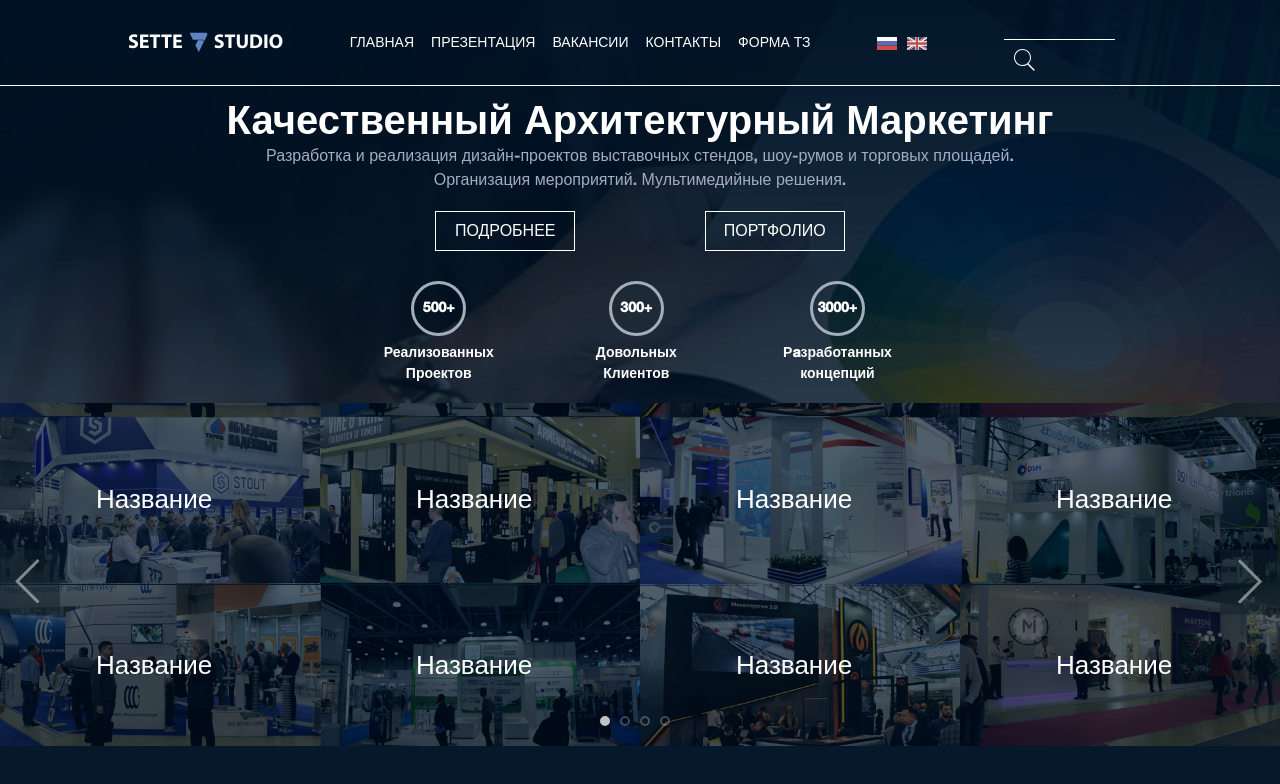
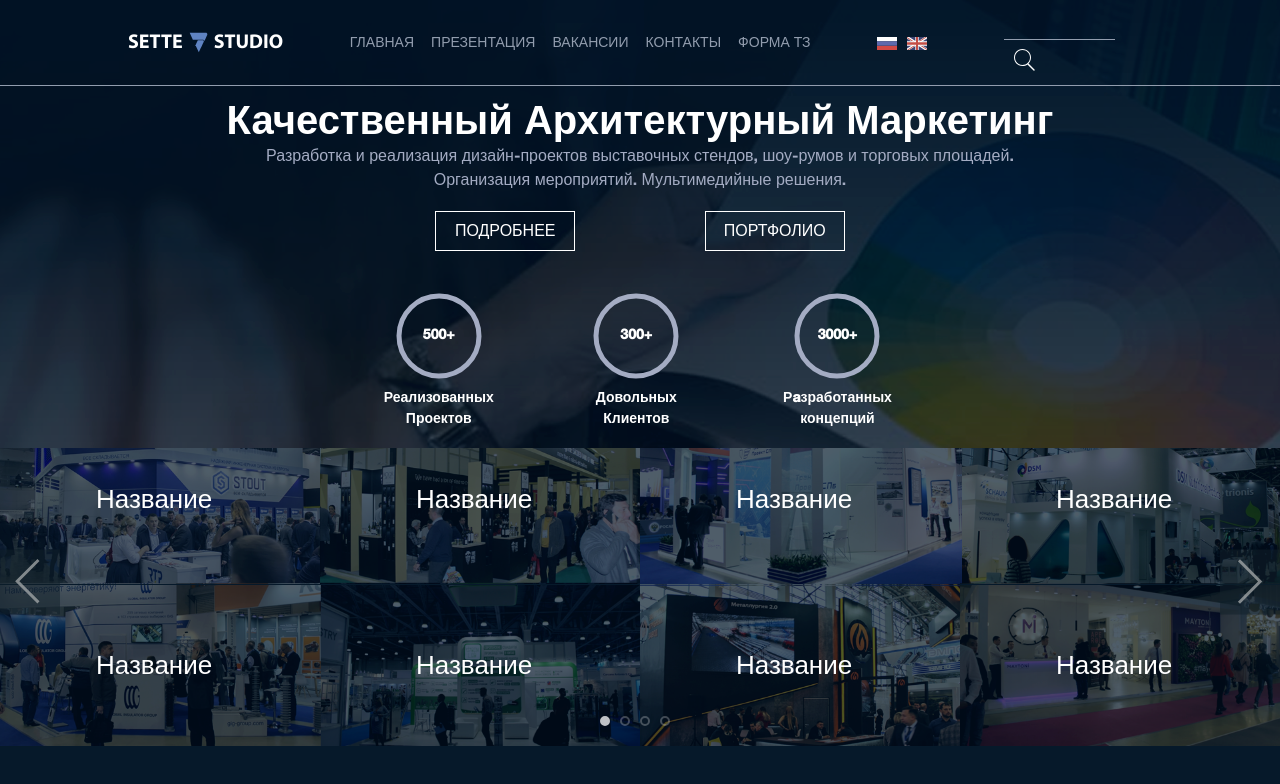
Before and after one commit to pocahontasles/Sette, a website: page index.html in a window 1280 px wide. Drawn offline with nearby package versions, Linux system fonts and the light colour scheme; files that its build step writes are made by us from their sources.

Commit message:
Add files via upload

```diff
--- a/index.html
+++ b/index.html
@@ -87,15 +87,15 @@
     </div>
     <div class="counters">
       <div class="counter-item">
-        <div class="counter-circle"><span class="timer-first"></span></div>
+        <canvas id="first_canvas" width="100" height="100"></canvas><span class="timer-first"></span>
         <p> Реализованных Проектов</p>
       </div>
       <div class="counter-item">
-        <div class="counter-circle"><span class="timer-second"></span></div>
+        <canvas id="second_canvas" width="100" height="100"></canvas><span class="timer-second"></span>
         <p>Довольных Клиентов</p>
       </div>
       <div class="counter-item">
-        <div class="counter-circle"><span class="timer-third"></span></div>
+        <canvas id="third_canvas" width="100" height="100"></canvas><span class="timer-third"></span>
         <p> Рaзработанных концепций</p>
       </div>
     </div>
--- a/src/css/contacts.scss
+++ b/src/css/contacts.scss
@@ -3,7 +3,7 @@
   src: url('../../fonts/MyriadPro-Regular.woff');
 }
 
-@media screen and (min-width: 1920px) {
+@media screen and (min-width: 1919px) and (max-width: 1921px){
   body {
     width: 1920px;
     margin: 0;
@@ -40,7 +40,7 @@
   }
 
   header {
-    border-bottom: 1px solid #fff;
+    border-bottom: 1px solid #929dae;
     width: 1920px;
     position: absolute;
     z-index: 1000;
@@ -76,13 +76,12 @@
           font-size: 14px;
           font-weight: 400;
           text-transform: uppercase;
+          color: #929dae;
         }
 
         a:hover {
           text-decoration: underline;
         }
-
-
 
       }
       .leng-icons {
@@ -106,7 +105,7 @@
 
         input[type='text'] {
           border: none;
-          border-bottom: 1px solid #fff;
+          border-bottom: 1px solid #929dae;
           background-color: transparent;
           width: 100%;
           color: #fff;
@@ -120,8 +119,6 @@
           background: transparent url("../../images/search.svg") no-repeat 0 0;
           border: none;
         }
-
-
       }
     }
   }
@@ -204,7 +201,7 @@
 }
 
 /*max-width: 1920px*/
-@media screen and (max-width: 1920px) {
+@media screen and (max-width: 1919px) {
 
   body {
     width: 100%;
@@ -250,7 +247,7 @@
   }
 
   header {
-    border-bottom: 1px solid #fff;
+    border-bottom: 1px solid #929dae;
     width: 100%;
     position: absolute;
     z-index: 1000;
@@ -286,6 +283,7 @@
           font-size: 14px;
           font-weight: 400;
           text-transform: uppercase;
+          color: #929dae;
         }
 
         a:hover {
@@ -315,7 +313,7 @@
 
         input[type='text'] {
           border: none;
-          border-bottom: 1px solid #fff;
+          border-bottom: 1px solid #929dae;
           background-color: transparent;
           width: 100%;
           color: #fff;
--- a/src/css/openings.scss
+++ b/src/css/openings.scss
@@ -1,4 +1,4 @@
-@media screen and (min-width: 1920px) {
+@media screen and (min-width: 1919px) and (max-width: 1921px){
   body {
     width: 1920px;
     margin: 0;
@@ -36,7 +36,7 @@
     color: #000;
   }
   header {
-    border-bottom: 1px solid #fff;
+    border-bottom: 1px solid #929dae;
     width: 1920px;
     position: absolute;
     z-index: 1000;
@@ -72,13 +72,12 @@
           font-size: 14px;
           font-weight: 400;
           text-transform: uppercase;
+          color: #929dae;
         }
 
         a:hover {
           text-decoration: underline;
         }
-
-
       }
       .leng-icons {
         text-decoration: none;
@@ -101,7 +100,7 @@
 
         input[type='text'] {
           border: none;
-          border-bottom: 1px solid #fff;
+          border-bottom: 1px solid #929dae;
           background-color: transparent;
           width: 100%;
           color: #fff;
@@ -200,7 +199,7 @@
 }
 
 /*max-width: 1920px*/
-@media screen and (max-width: 1920px) {
+@media screen and (max-width: 1919px) {
   body {
     width: 100%;
     margin: 0;
@@ -211,8 +210,6 @@
     background-color: #06192a;
 
   }
-
-
   .wrapper {
     width: 1170px;
     margin: 0 auto;
@@ -242,7 +239,7 @@
     color: #000;
   }
   header {
-    border-bottom: 1px solid #fff;
+    border-bottom: 1px solid #929dae;
     width: 100%;
     position: absolute;
     z-index: 1000;
@@ -278,6 +275,7 @@
           font-size: 14px;
           font-weight: 400;
           text-transform: uppercase;
+          color: #929dae;
         }
 
         a:hover {
@@ -307,7 +305,7 @@
 
         input[type='text'] {
           border: none;
-          border-bottom: 1px solid #fff;
+          border-bottom: 1px solid #929dae;
           background-color: transparent;
           width: 100%;
           color: #fff;
--- a/src/css/style.scss
+++ b/src/css/style.scss
@@ -22,7 +22,7 @@
   margin-bottom: 0;
 }
 
-@media screen and (min-width: 1920px) {
+@media screen and (min-width: 1919px) and (max-width: 1921px) {
   body {
     width: 1920px;
     margin: 0;
@@ -70,7 +70,7 @@
   }
 
   header {
-    border-bottom: 1px solid #fff;
+    border-bottom: 1px solid #929dae;
     width: 1920px;
     position: absolute;
     z-index: 1000;
@@ -101,15 +101,19 @@
         padding-right: 40px;
         align-items: flex-end;
 
+
         a {
           font-family: 'HelveticaNeue Regular', sans-serif;
           font-size: 14px;
           font-weight: 400;
           text-transform: uppercase;
+          color: #929dae;
         }
 
         a:hover {
           text-decoration: underline;
+        }
+
       }
 
       .leng-icons {
@@ -129,14 +133,13 @@
           padding-right: 10px;
         }
       }
-      }
 
       label:first-of-type {
         width: 160px;
 
         input[type='text'] {
           border: none;
-          border-bottom: 1px solid #fff;
+          border-bottom: 1px solid #929dae;
           background-color: transparent;
           width: 100%;
           color: #fff;
@@ -215,7 +218,7 @@
     }
 
     .counters {
-      width: 736px;
+      width: 820px;
       display: flex;
       justify-content: space-around;
       margin: 0 auto;
@@ -224,19 +227,16 @@
         display: flex;
         flex-direction: column;
         align-items: center;
+        position: relative;
 
-        .counter-circle {
-          width: 85px;
-          height: 85px;
-          border: 3px solid #a2aeb9;
-          border-radius: 50%;
-          vertical-align: middle;
 
         span {
           font-family: "HelveticaNeue Bold", sans-serif;
           font-weight: 700;
           font-size: 20px;
           line-height: 75px;
+          position: absolute;
+          top: 16px;
         }
 
         span:after {
@@ -245,7 +245,7 @@
           font-weight: 700;
           font-size: 20px;
         }
-        }
+
 
         p {
           font-family: "HelveticaNeue Bold", sans-serif;
@@ -352,10 +352,9 @@
     background-color: #dde1ed;
     min-height: 454px;
     display: none;
-    height: 460px;
     position: absolute;
     width: 1920px;
-    bottom: 0;
+    top: 635px;
     z-index: 1000;
 
     .wrapper {
@@ -425,7 +424,7 @@
 }
 
 /*width max 1920px*/
-@media screen and (max-width: 1920px) {
+@media screen and (max-width: 1919px) {
 
   body {
     width: 100%;
@@ -469,7 +468,7 @@
   }
 
   header {
-    border-bottom: 1px solid #fff;
+    border-bottom: 1px solid #929dae;
     width: 100%;
     position: absolute;
     z-index: 1000;
@@ -506,6 +505,7 @@
           font-size: 14px;
           font-weight: 400;
           text-transform: uppercase;
+          color: #929dae;
         }
 
         a:hover {
@@ -537,7 +537,7 @@
 
         input[type='text'] {
           border: none;
-          border-bottom: 1px solid #fff;
+          border-bottom: 1px solid #929dae;
           background-color: transparent;
           width: 100%;
           color: #fff;
@@ -599,7 +599,6 @@
 
       }
 
-
       .main-btn:hover {
         background-color: #fff;
         color: #3d4955;
@@ -614,7 +613,7 @@
     }
 
     .counters {
-      width: 536px;
+      width: 820px;
       display: flex;
       justify-content: space-around;
       margin: 0 auto;
@@ -623,19 +622,18 @@
         display: flex;
         flex-direction: column;
         align-items: center;
+        position: relative;
 
-        .counter-circle {
-          width: 60px;
-          height: 60px;
-          border: 3px solid #a2aeb9;
-          border-radius: 50%;
 
         span {
           font-family: "HelveticaNeue Bold", sans-serif;
           font-weight: 700;
           font-size: 16px;
           line-height: 45px;
+          position: absolute;
+          top: 30px;
         }
+
 
         span:after {
           content: '+';
@@ -815,10 +813,11 @@
     }
   }
 }
+
 /*main.fadeOutUp{
   display: none;
 }*/
-}
+
 
 
 /*max width 1300px*/
@@ -914,9 +913,6 @@
 
       .counter-item {
 
-        .counter-circle {
-          width: 55px;
-          height: 55px;
 
         span {
           font-size: 14px;
@@ -927,7 +923,7 @@
           content: '+';
           font-size: 14px;
         }
-        }
+
 
         p {
           padding-top: 5px;
@@ -1153,7 +1149,7 @@
   main .main-btn-container {
     width: 80%;
   }
-  .modal-content{
+  .modal-content {
     top: 0;
   }
 }
@@ -1161,10 +1157,12 @@
 @media screen and (max-width: 490px) {
   header .flex-header {
     flex-wrap: wrap;
-    a.logo{
+
+    a.logo {
       padding-top: 5px;
     }
-    form{
+
+    form {
       width: 70%;
     }
   }
@@ -1173,6 +1171,7 @@
     flex-direction: column;
     justify-content: space-between;
     height: 130px;
+
     .main-btn {
       width: 100%;
 
@@ -1184,14 +1183,16 @@
   main .counters {
     width: 100%;
   }
-  .modal-content{
+  .modal-content {
     width: 90%;
     left: 5%;
   }
 }
+
 @media screen and (max-width: 420px) {
   main {
     background-size: auto 100%;
+
     .counters {
       width: 100%;
       flex-direction: column;
@@ -1199,6 +1200,7 @@
   }
   .work-item {
     width: 100%;
+
     .title-abs {
       position: absolute;
       text-align: center;
@@ -1212,10 +1214,11 @@
   section.details {
     top: 805px;
   }
-  .modal-content{
+  .modal-content {
     padding: 20px;
   }
 }
+
 @media screen and (max-width: 386px) {
   header .flex-header .leng-icons {
     display: flex;
--- a/src/js/contacts.js
+++ b/src/js/contacts.js
@@ -2,8 +2,8 @@ jQuery(document).ready(function () {
     jQuery('.slider-contact-first').slick({
         slidesToShow: 1,
         slidesToScroll: 1,
-        /*autoplay: true,
-        autoplaySpeed: 5000,*/
+        autoplay: true,
+        autoplaySpeed: 5000,
         dots: true,
         arrow: false
     });
@@ -12,8 +12,8 @@ jQuery(document).ready(function () {
     jQuery('.slider-contact-second').slick({
         slidesToShow: 1,
         slidesToScroll: 1,
-        /*autoplay: true,
-        autoplaySpeed: 5000,*/
+        autoplay: true,
+        autoplaySpeed: 5000,
         dots: true,
         arrow: false,
 
--- a/src/js/main.js
+++ b/src/js/main.js
@@ -2,8 +2,6 @@ jQuery(document).ready(function () {
     jQuery('.slider-container').slick({
         slidesToShow: 1,
         slidesToScroll: 1,
-        /*autoplay: true,
-        autoplaySpeed: 4000,*/
         dots: true,
         arrow: true
 
@@ -120,10 +118,13 @@ jQuery(document).ready(function () {
         var top = $(document).scrollTop();
         $('.modal-overlay').css('top', top);
         $('.modal-overlay').removeClass('fadeOut');
+
+        /*var htmlString  = '<img src="../../images/work-1.png" alt="galery">';*/
         var htmlString = $( this ).html();
         var activeWork = document.createElement('div');
         activeWork.innerHTML = htmlString;
         $('.modal-content').append(activeWork);
+
         $(this).addClass('show-work');
         $('.modal-overlay').css('display', 'flex');
         $('body').css('overflow', 'hidden');
@@ -131,15 +132,14 @@ jQuery(document).ready(function () {
 
     });
     $('.modal-overlay').click(function () {
-        $('.modal-overlay').addClass('fadeOut');
+        $('.modal-overlay').css('display', 'none');
         $(this).css('display', 'none');
         $('body').css('overflow', 'auto');
         $('.modal-content div').remove();
     });
     $('.close').click(function () {
 
-       /* $('.modal-overlay').css('display', 'none');*/
-        $('.modal-overlay').addClass('fadeOut');
+        $('.modal-overlay').css('display', 'none');
         $('body').css('overflow', 'auto');
         $('.modal-content div').remove();
     });
@@ -149,3 +149,83 @@ jQuery(document).ready(function () {
     });
 
 });
+
+jQuery(document).ready(function () {
+    var ctx = document.getElementById('first_canvas').getContext('2d');
+    var al = 0;
+    var start = 4.72;
+    var cw = ctx.canvas.width;
+    var ch = ctx.canvas.height;
+    var diff;
+    function progressSim(){
+        diff = ((al / 100) * Math.PI*2*10).toFixed(2);
+        ctx.clearRect(0, 0, cw, ch);
+        ctx.lineWidth = 5;
+        ctx.fillStyle = '#fff';
+        ctx.strokeStyle = "#a4acc3";
+        ctx.textAlign = 'center';
+        /*ctx.fillText(al+'%', cw*.5, ch*.5+2, cw);*/
+        ctx.beginPath();
+        ctx.arc(50, 55, 40, start, diff/10+start, false);
+        ctx.stroke();
+        if(al >= 100){
+            clearTimeout(sim);
+            // Add scripting here that will run when progress completes
+        }
+        al++;
+    }
+    var sim = setInterval(progressSim, 30);
+});
+jQuery(document).ready(function () {
+    var ctx = document.getElementById('second_canvas').getContext('2d');
+    var al = 0;
+    var start = 4.72;
+    var cw = ctx.canvas.width;
+    var ch = ctx.canvas.height;
+    var diff;
+    function progressSim(){
+        diff = ((al / 100) * Math.PI*2*10).toFixed(2);
+        ctx.clearRect(0, 0, cw, ch);
+        ctx.lineWidth = 5;
+        ctx.fillStyle = '#fff';
+        ctx.strokeStyle = "#a4acc3";
+        ctx.textAlign = 'center';
+        /*ctx.fillText(al+'%', cw*.5, ch*.5+2, cw);*/
+        ctx.beginPath();
+        ctx.arc(50, 55, 40, start, diff/10+start, false);
+        ctx.stroke();
+        if(al >= 100){
+            clearTimeout(sim);
+            // Add scripting here that will run when progress completes
+        }
+        al++;
+    }
+    var sim = setInterval(progressSim, 30);
+});
+
+jQuery(document).ready(function () {
+    var ctx = document.getElementById('third_canvas').getContext('2d');
+    var al = 0;
+    var start = 4.72;
+    var cw = ctx.canvas.width;
+    var ch = ctx.canvas.height;
+    var diff;
+    function progressSim(){
+        diff = ((al / 100) * Math.PI*2*10).toFixed(2);
+        ctx.clearRect(0, 0, cw, ch);
+        ctx.lineWidth = 5;
+        ctx.fillStyle = '#fff';
+        ctx.strokeStyle = "#a4acc3";
+        ctx.textAlign = 'center';
+        /*ctx.fillText(al+'%', cw*.5, ch*.5+2, cw);*/
+        ctx.beginPath();
+        ctx.arc(50, 55, 40, start, diff/10+start, false);
+        ctx.stroke();
+        if(al >= 100){
+            clearTimeout(sim);
+            // Add scripting here that will run when progress completes
+        }
+        al++;
+    }
+    var sim = setInterval(progressSim, 30);
+});
```
Also changed, not shown: build/css/contacts.css, build/css/openings.css, build/css/style.css, build/js/main.js. Lines whose indentation alone changed are shown as unchanged.
